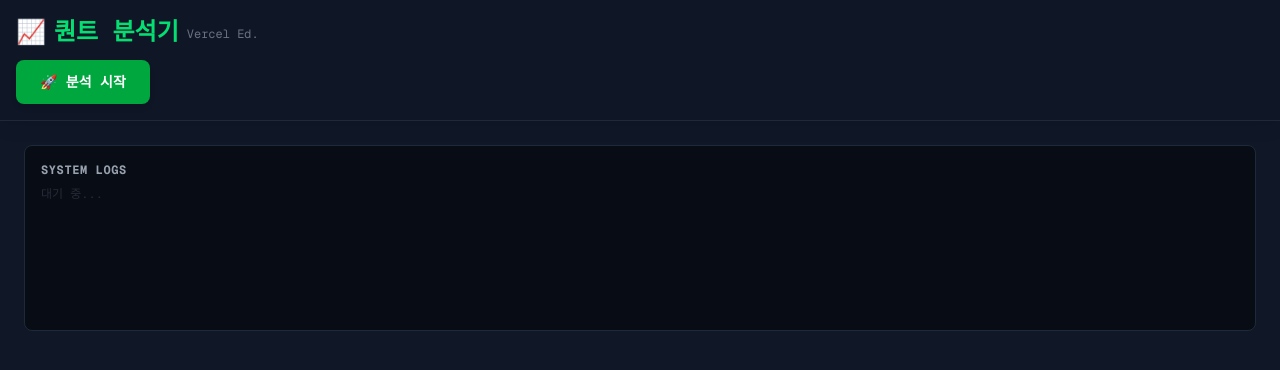
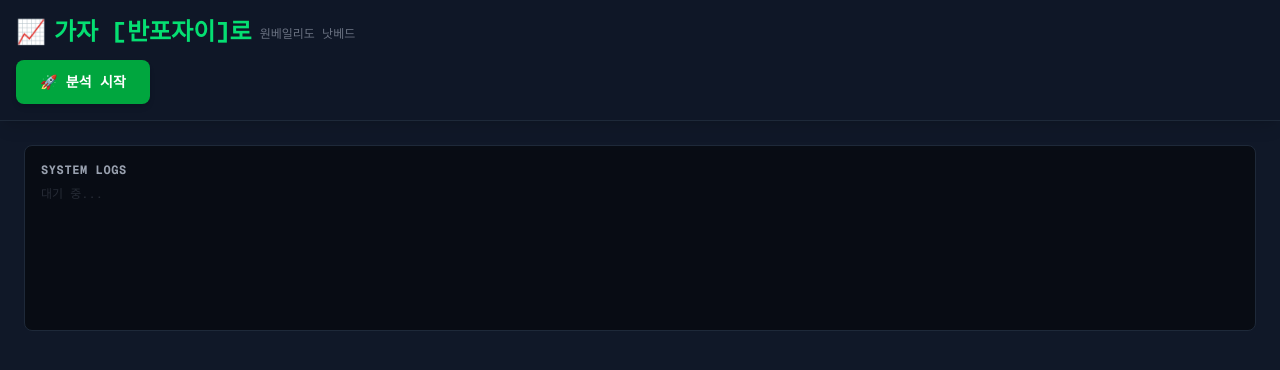
Before and after one commit to modntsimho-gif/my-stock-app, a Next.js app: page / in a window 1280 px wide. Shown: the top 370 px of the page. Built offline with nearby package versions, Linux system fonts and the light colour scheme.

Commit message:
로고 수정

```diff
--- a/app/page.tsx
+++ b/app/page.tsx
@@ -59,7 +59,7 @@ export default function Home() {
       {/* 헤더 영역 */}
       <div className="sticky top-0 z-10 bg-gray-900/95 backdrop-blur border-b border-gray-800 p-4 shadow-lg">
         <h1 className="text-xl md:text-2xl font-bold text-green-400 mb-3 flex items-center gap-2">
-          <span>📈</span> 퀀트 분석기 <span className="text-xs text-gray-500 font-normal mt-1">Vercel Ed.</span>
+          <span>📈</span> 가자 [반포자이]로 <span className="text-xs text-gray-500 font-normal mt-1">원베일리도 낫베드</span>
         </h1>
 
         {/* 컨트롤 패널 */}
```
